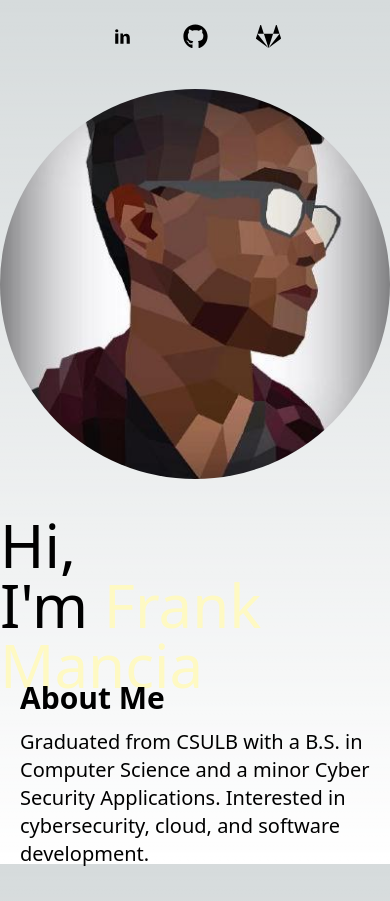
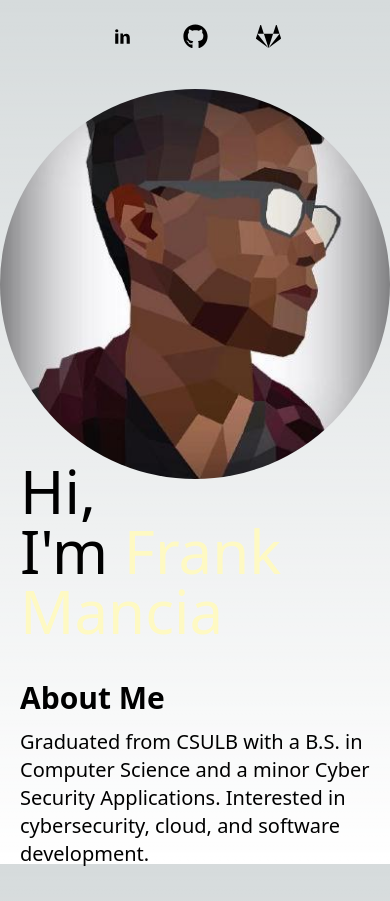
Before and after one commit to raav3n/raav3n.github.io, a Next.js app: page / in a window 390 px wide. Built offline with nearby package versions, Linux system fonts and the light colour scheme.

Commit message:
adjust padding on phones

```diff
--- a/app/components/Heading.tsx
+++ b/app/components/Heading.tsx
@@ -17,10 +17,10 @@ export default function Heading(){
                 <img src="/images/me.jpeg"alt='Frank Image'  className="rounded-full" />
             </div>
 
-            <div className="h-1/2 md:w-1/2 grid grid-rows-5 grid-col-3 place-items-center md:place-items-start font-sans">
-                <p className='row-start-1 row-start-2 text-6xl'>Hi,<br></br> I&#39;m <span className="text-yellow-100">Frank Mancia</span></p>
-                <div className="row-end-5 text-wrap m-5 md:ml-0">
-                    <p className="text-3xl font-semibold">About Me</p>
+            <div className="h-1/2 md:w-1/2 grid grid-rows-4 grid-col-3 place-items-center md:place-items-start font-sans">
+                <p className='md:row-start-2 row-end-2 text-6xl ml-5 mt-10 md:ml-0 md:mt-0'>Hi,<br></br> I&#39;m <span className="text-yellow-100">Frank Mancia</span></p>
+                <div className="md:row-start-3 row-start-3 text-wrap m-5 md:ml-0 mb-5">
+                    <p className="text-3xl font-semibold mt-16 sm:mt-5 md:mt-10 lg:mt-0">About Me</p>
                     <p className="text-xl mt-3">Graduated from <a href="https://www.csulb.edu" className="hover:text-yellow-300">CSULB </a>
                     with a B.S. in Computer Science and a minor Cyber Security Applications. Interested in cybersecurity, cloud, and software development.</p>
                 </div>
```
